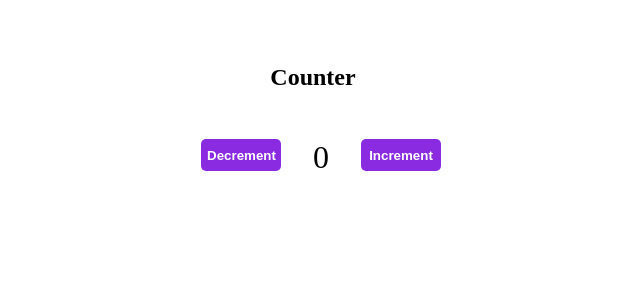
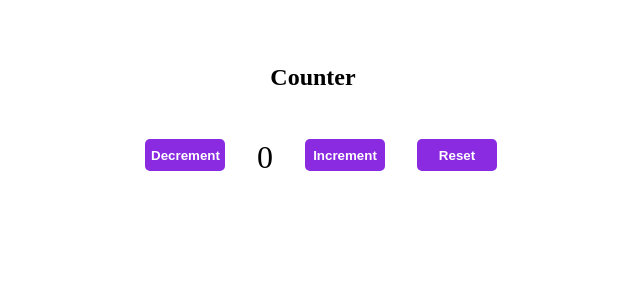
Before and after one commit to nlprasanna5/Redux-assignment, a React (Vite) app: page / in a window 1280 px wide. Shown: the top 300 px of the page, without its empty margins (327-967 px from the left). Built offline with nearby package versions, Linux system fonts and the light colour scheme.

Commit message:
added reset button

```diff
--- a/src/App.jsx
+++ b/src/App.jsx
@@ -1,6 +1,6 @@
 import React from 'react'
 import { useSelector, useDispatch } from 'react-redux'
-import { decrement, increment } from './Features/Todo/counter';
+import { decrement, increment, reset } from './Features/Todo/counter';
 import style from './App.module.css';
 
 export  default function App() {
@@ -18,6 +18,9 @@
       <button aria-label="Increment value" onClick={() => dispatch(increment())} className={style.btn}>
         Increment
       </button>
+      <button aria-label="Increment value" onClick={() => dispatch(reset())} className={style.btn}>
+        Reset
+      </button>
 
 
 
--- a/src/Features/Todo/counter.jsx
+++ b/src/Features/Todo/counter.jsx
@@ -12,13 +12,17 @@
     decrement: (state) => {
       state.value -= 1
     },
+
     incrementByAmount: (state, action) => {
       state.value += action.payload
+    },
+    reset: (state) => {
+      state.value = 0; // 2. reset the value to 0 instead of incrementing by 2
     },
   },
 })
 
 // Action creators are generated for each case reducer function
-export const { increment, decrement, incrementByAmount } = counterSlice.actions
+export const { increment, decrement, incrementByAmount,reset} = counterSlice.actions
 
 export default counterSlice.reducer;
```
